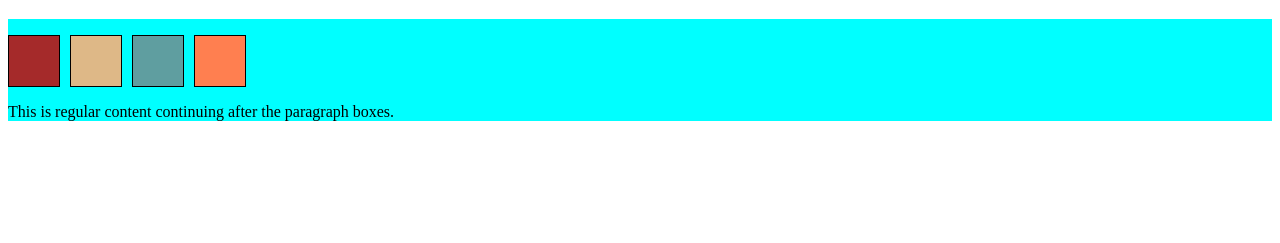
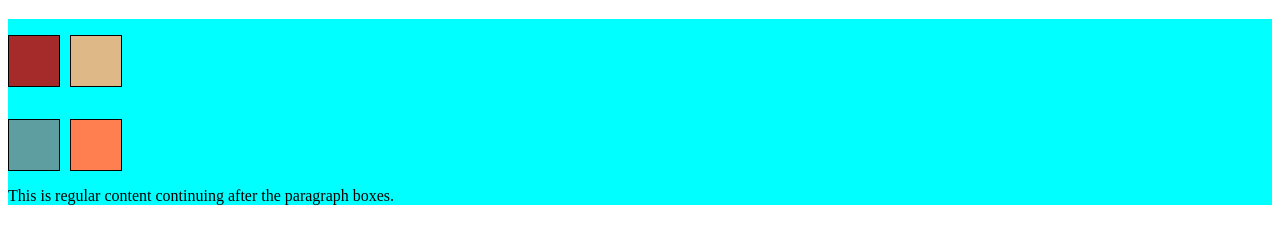
Before and after one commit to Dapada/Positioning-Elements-by-Floating, a plain HTML site: page index.html in a window 1280 px wide. Shown: the part 61-304 px from the top of the page. Drawn offline with Linux system fonts and the light colour scheme.

Commit message:
Update index.html

```diff
--- a/index.html
+++ b/index.html
@@ -22,7 +22,7 @@
 
 	#p1{
 		background-color: #A52A2A;
-		/* float: right; */
+		/*float: right; */
 	}
 
 	#p2{
@@ -31,7 +31,7 @@
 
 	#p3{
 		background-color: #5F9EA0;
-		/*clear: left; */
+		clear: left;
 	}
 
 	#p4{
```
